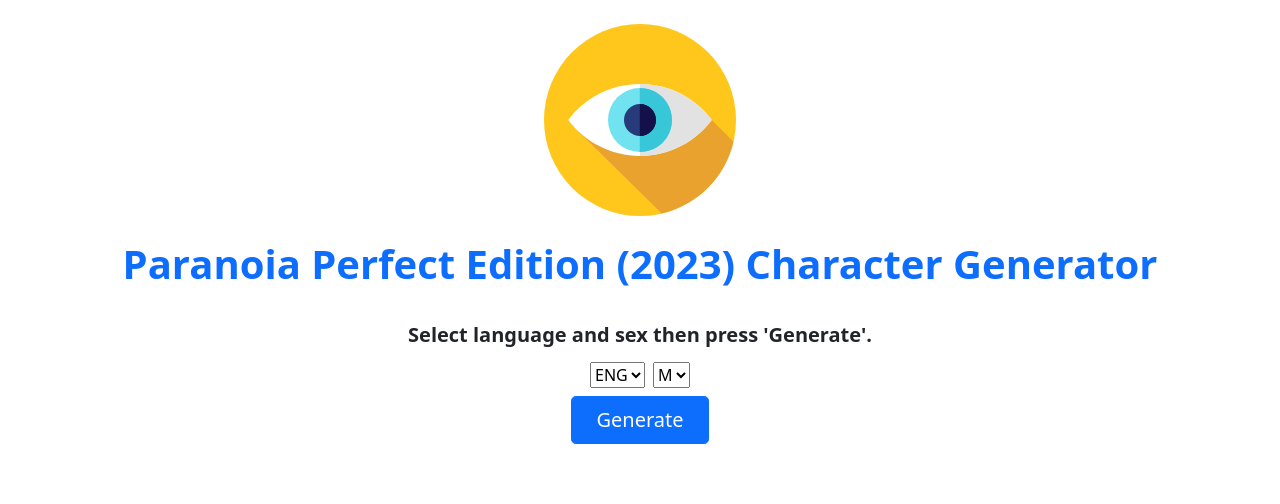
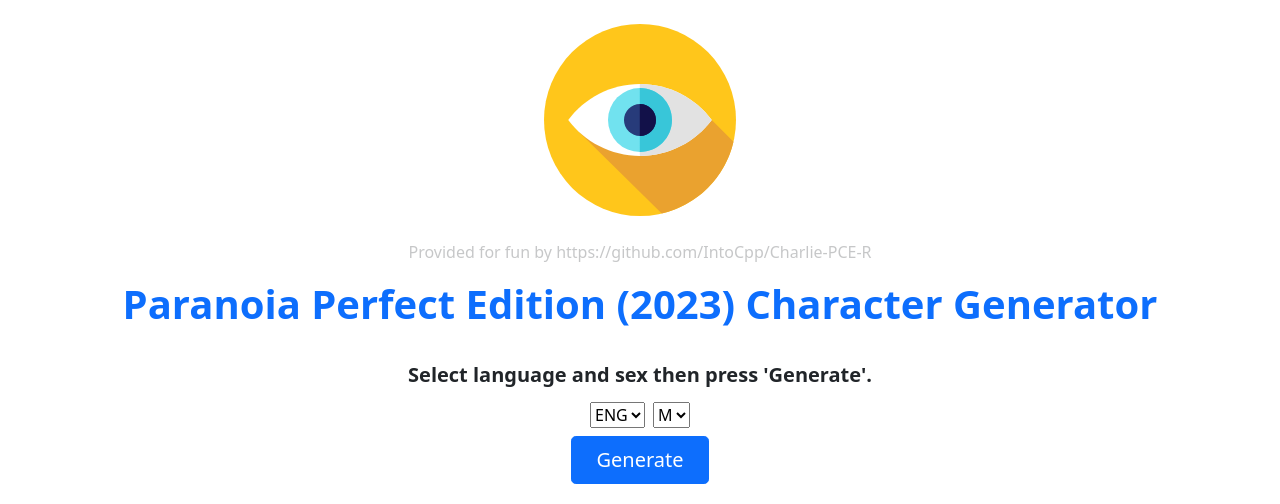
Before and after one commit to IntoCpp/Charlie-PCE-R, a Flask app: page / in a window 1280 px wide. Shown: the top 504 px of the page. Run offline with Flask 2, Linux system fonts and the light colour scheme; some libraries are stand-ins or nearby versions.

Commit message:
Final tweaks

```diff
--- a/templates/hello.html
+++ b/templates/hello.html
@@ -9,6 +9,7 @@
      <main>
         <div class="px-4 py-3 my-2 text-center">
             <img class="d-block mx-auto mb-4" src="{{ url_for('static', filename='images/paranoia-friendly-eye.svg') }}" alt="Friend-Computer eye" width="192" height="192"/>
+            <p class="text-center" style="opacity: 0.25;">Provided for fun by https://github.com/IntoCpp/Charlie-PCE-R</p>
             <h1 class="display-6 fw-bold">Citizen Caracteristics</h1>
           </div>
           <div class="col-md-6 mx-auto">
@@ -75,6 +76,6 @@
 
             <a href="{{ url_for('index') }}" class="btn btn-primary btn-lg px-4 gap-3">Back home</a>
           </div>
-     </main>
+ </main>
    </body>
 </html>
--- a/templates/index.html
+++ b/templates/index.html
@@ -9,6 +9,7 @@
      <main>
         <div class="px-4 py-3 my-2 text-center">
             <img class="d-block mx-auto mb-4" src="{{ url_for('static', filename='images/paranoia-friendly-eye.svg') }}" alt="Friend-Computer eye" width="192" height="192"/>
+            <p class="text-center" style="opacity: 0.25;">Provided for fun by https://github.com/IntoCpp/Charlie-PCE-R</p>
             <h1 class="display-6 fw-bold text-primary">Paranoia Perfect Edition (2023) Character Generator</h1>
           </div>
         <form method="post" action="{{url_for('hello')}}">
```
Also changed, not shown: README.md.
